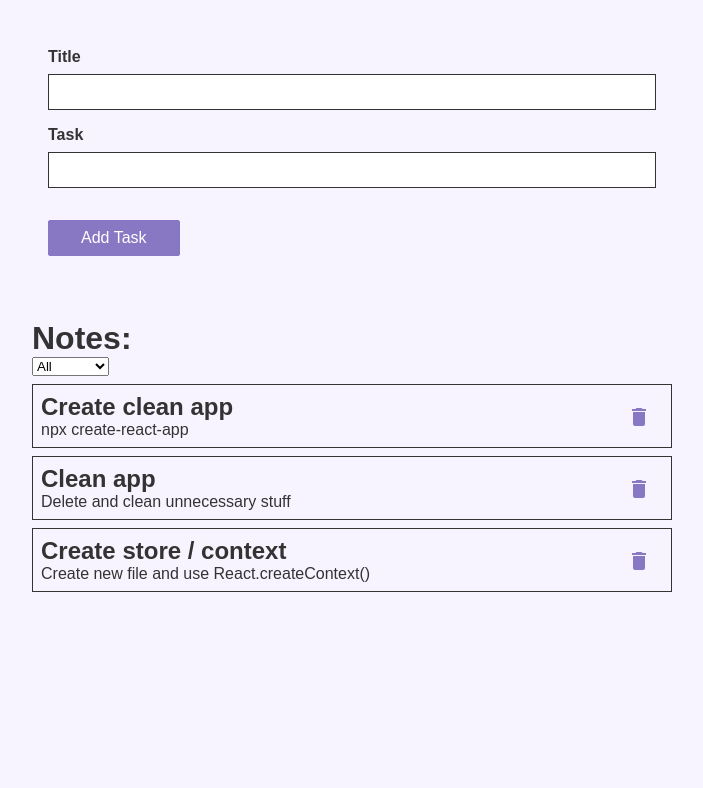
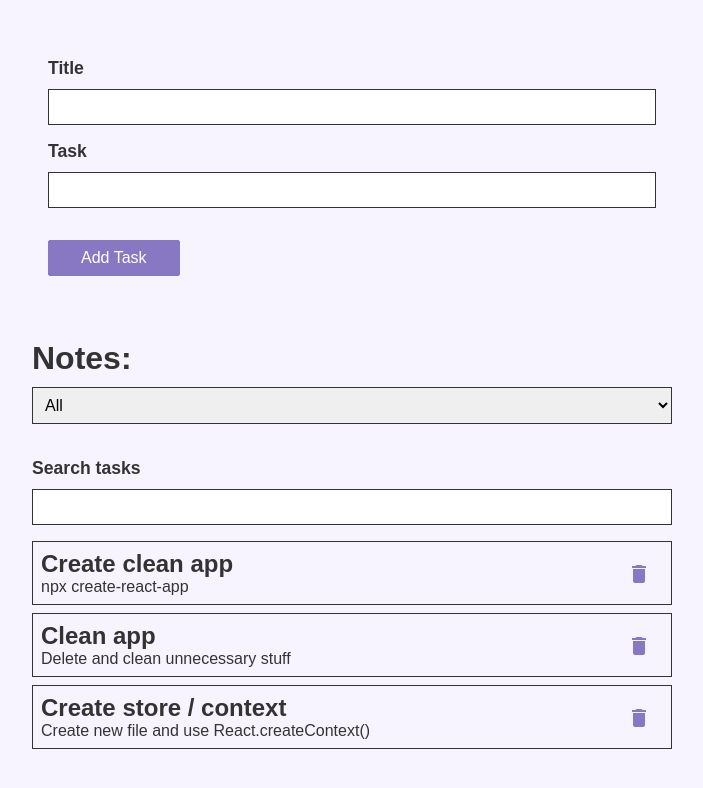
Before and after one commit to KatiRemo/redux_practice, a React (Create React App) app: page / in a window 1280 px wide. Shown: the top 788 px of the page, without its empty margins (288-991 px from the left). Built offline with nearby package versions, Linux system fonts and the light colour scheme.

Commit message:
added thunk

```diff
--- a/package.json
+++ b/package.json
@@ -12,6 +12,7 @@
     "react-redux": "^7.2.6",
     "react-scripts": "5.0.0",
     "redux": "^4.1.2",
+    "redux-thunk": "^2.4.1",
     "web-vitals": "^2.1.4"
   },
   "scripts": {
--- a/src/components/Todo/TodoList.js
+++ b/src/components/Todo/TodoList.js
@@ -1,6 +1,7 @@
 import React from "react";
 import { useSelector, useDispatch } from "react-redux";
 import { useEffect, useState } from "react";
+
 import classes from "./TodoList.module.css";
 import * as actionTypes from "../store/actions"
 
@@ -10,6 +11,7 @@ const TodoList = () => {
   const dispatch = useDispatch();
   const [filteredValue, setFilteredValue] = useState();
   const [filterList, setFilterList] = useState(notes);
+  const [search, setSearch] = useState("");
 
   const removeHandler = (id) => {
     dispatch({
@@ -53,7 +55,14 @@ const TodoList = () => {
         <option value="false">Not done</option>
         <option value="all">All</option>
       </select>
+      <br></br>
+      <label><strong>Search tasks </strong></label><input id="search" onChange={(e) => setSearch(e.target.value.toLowerCase())} />
+      {console.log(search)}
       {filterList.map((note) => {
+         if(
+          note.title.toLowerCase().includes(search) ||
+          note.task.toLowerCase().includes(search)
+        ) {
         return (
           <div
             onClick={() => doneHandler(note.id)}
@@ -72,7 +81,7 @@ const TodoList = () => {
             </span>
           </div>
         );
-      })}
+  }})}
     </div>
   );
 };
--- a/src/components/Todo/TodoList.module.css
+++ b/src/components/Todo/TodoList.module.css
@@ -35,3 +35,23 @@
 .delete:hover {
   color: white;
 }
+
+select,
+label {
+  margin-top: 10px;
+  margin-bottom: 10px;
+}
+
+label {
+  font-size: 1.1rem;
+}
+
+input, select {
+  margin-top: 10px;
+  font: inherit;
+  display: block;
+  width: 100%;
+  border: 1px solid #333;
+  padding: 0.5rem;
+  margin-bottom: 1rem;
+}
--- /dev/null
+++ b/src/components/store/store.js
@@ -0,0 +1,8 @@
+import { createStore, applyMiddleware } from "redux";
+import reducer from './reducer'
+import { composeWithDevTools } from '@redux-devtools/extension';
+import thunk from "redux-thunk";
+
+const store = createStore(reducer, composeWithDevTools(applyMiddleware(thunk)));
+
+export default store;
--- a/src/index.js
+++ b/src/index.js
@@ -3,15 +3,12 @@ import ReactDOM from "react-dom";
 import "./index.css";
 import App from "./App";
 
-import { createStore } from "redux";
-import reducer from "./components/store/reducer";
 import { Provider } from "react-redux";
-import { composeWithDevTools } from '@redux-devtools/extension';
 
-const myStore = createStore(reducer, composeWithDevTools());
+import store from "./components/store/store";
 
 ReactDOM.render(
-  <Provider store={myStore}>
+  <Provider store={store}>
     <App />
   </Provider>,
   document.getElementById("root")
```
Also changed, not shown: 1 other file (tests, documents, lock files or other folders).
